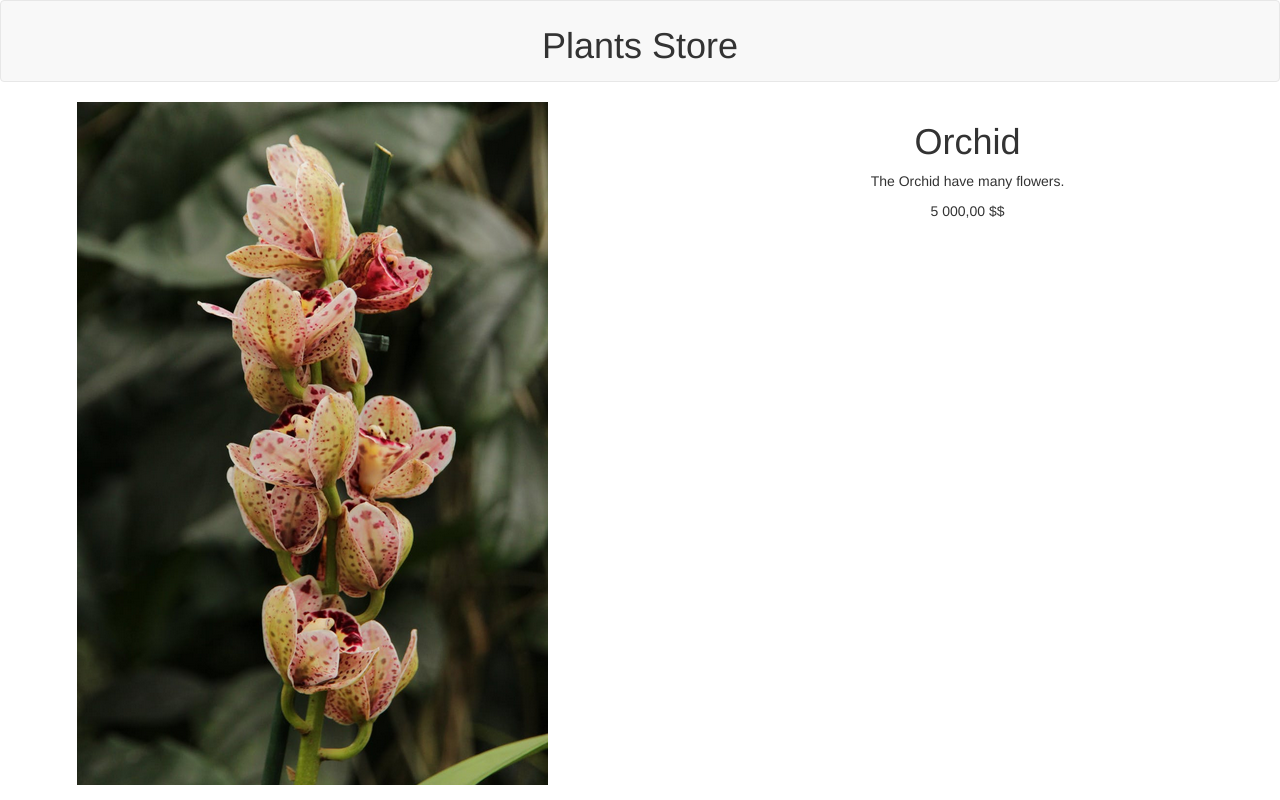
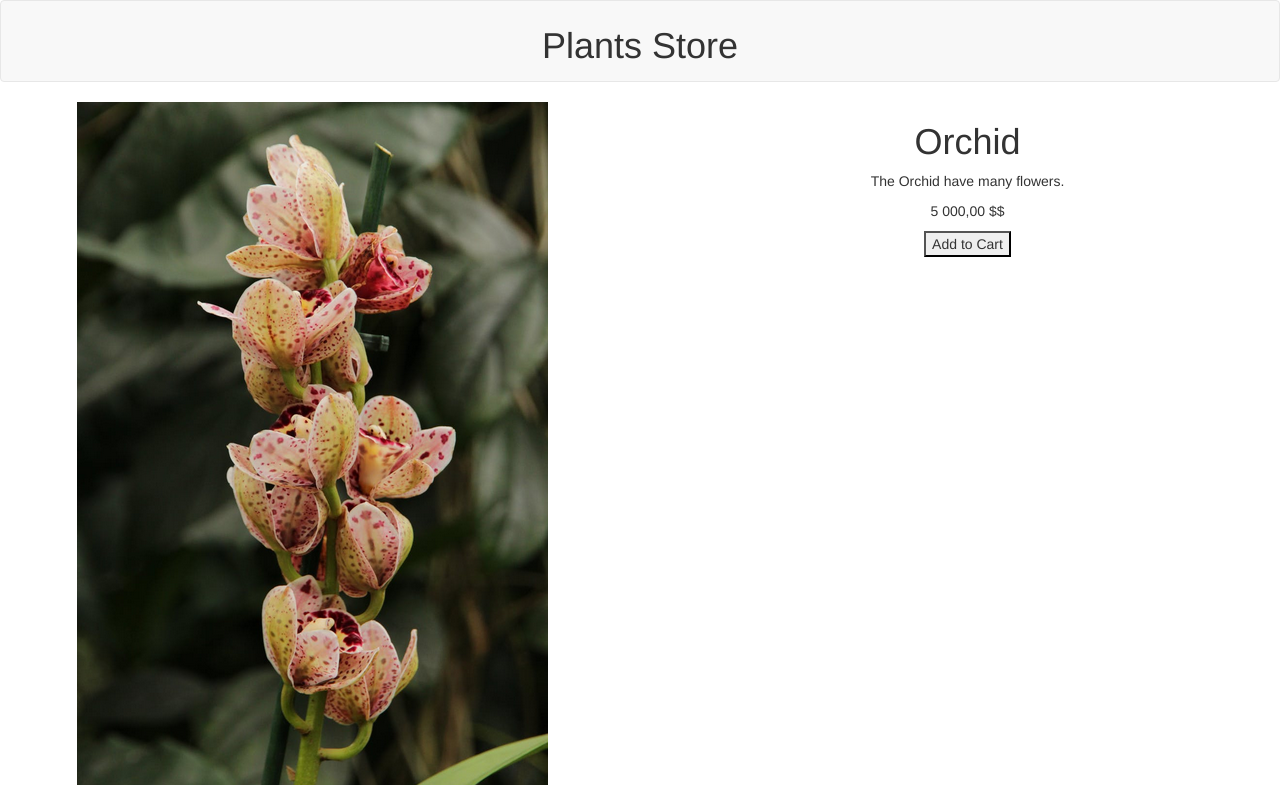
Before and after one commit to d-g-code/vue_store, a plain HTML site: page index.html in a window 1280 px wide. Drawn offline with nearby package versions, Linux system fonts and the light colour scheme.

Commit message:
Ralationship with event DOM. Event button add product to cart

```diff
--- a/index.html
+++ b/index.html
@@ -26,6 +26,7 @@
                     <h1>{{ product.title }}</h1>
                     <p v-html="product.description"></p>
                     <p class="price" >{{product.price | formatPrice}}</p>
+                    <button class="default" v-on:click="addToCart">Add to Cart</button>
                 </div>
             </div>
         </main>
@@ -45,6 +46,7 @@
                     price: '500000',
                     image: 'images/product-1000.png',
                 },
+                cart: []
             },
             filters : {
                 formatPrice: function(price) {
@@ -65,6 +67,11 @@
                     }
                 }
             },
+	    methods: {
+            addToCart: function() {
+                this.cart.push(this.product.id);
+            }
+	    },
             beforeCreate: function () {
               if (APP_LOG_LIFECYCLE_EVENTS) {
                 console.log("beforeCreate");
```
